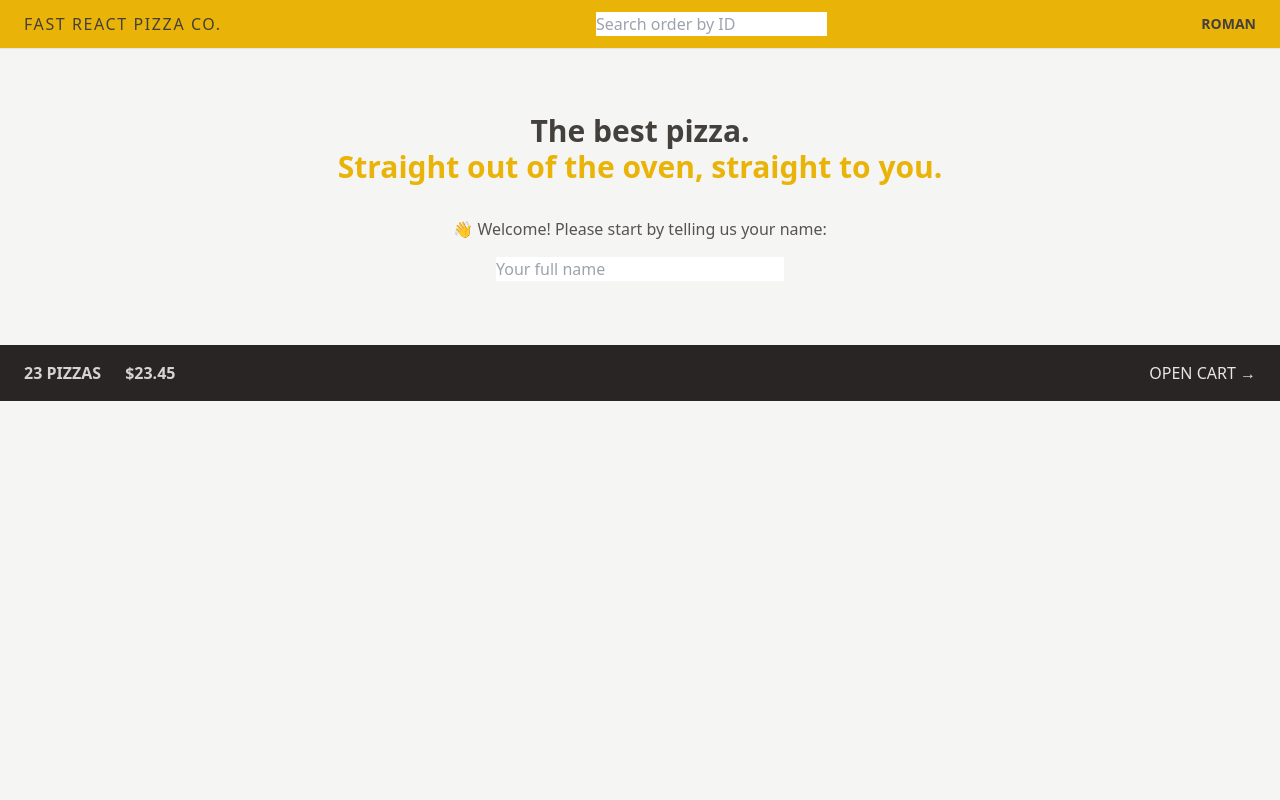
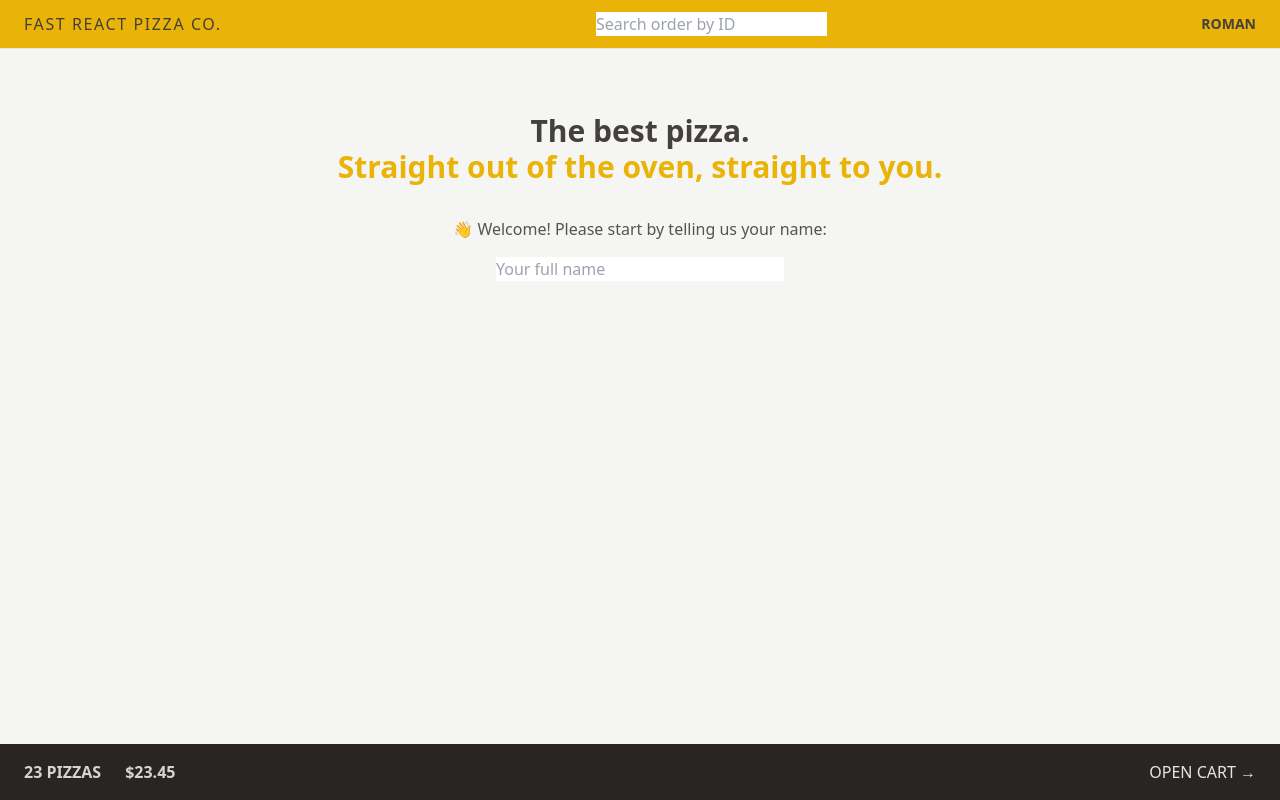
Before and after one commit to romanzollo/fast-react-pizza, a React (Vite) app: page / in a window 1280 px wide. Built offline with nearby package versions, Linux system fonts and the light colour scheme.

Commit message:
CSS Grid (tailwind)

```diff
--- a/src/ui/AppLayout.jsx
+++ b/src/ui/AppLayout.jsx
@@ -12,14 +12,16 @@
   const isLoading = navigation.state === 'loading';
 
   return (
-        <div className="layout">
+    <div className="grid h-screen grid-rows-[auto_1fr_auto] ">
       {isLoading && <Loader />}
 
       <Header />
 
-            <main>
+      <div className="overflow-y-auto">
+        <main className=" mx-auto max-w-3xl  ">
           <Outlet />
         </main>
+      </div>
 
       <CartOverview />
     </div>
```
Lines whose indentation alone changed are shown as unchanged.
